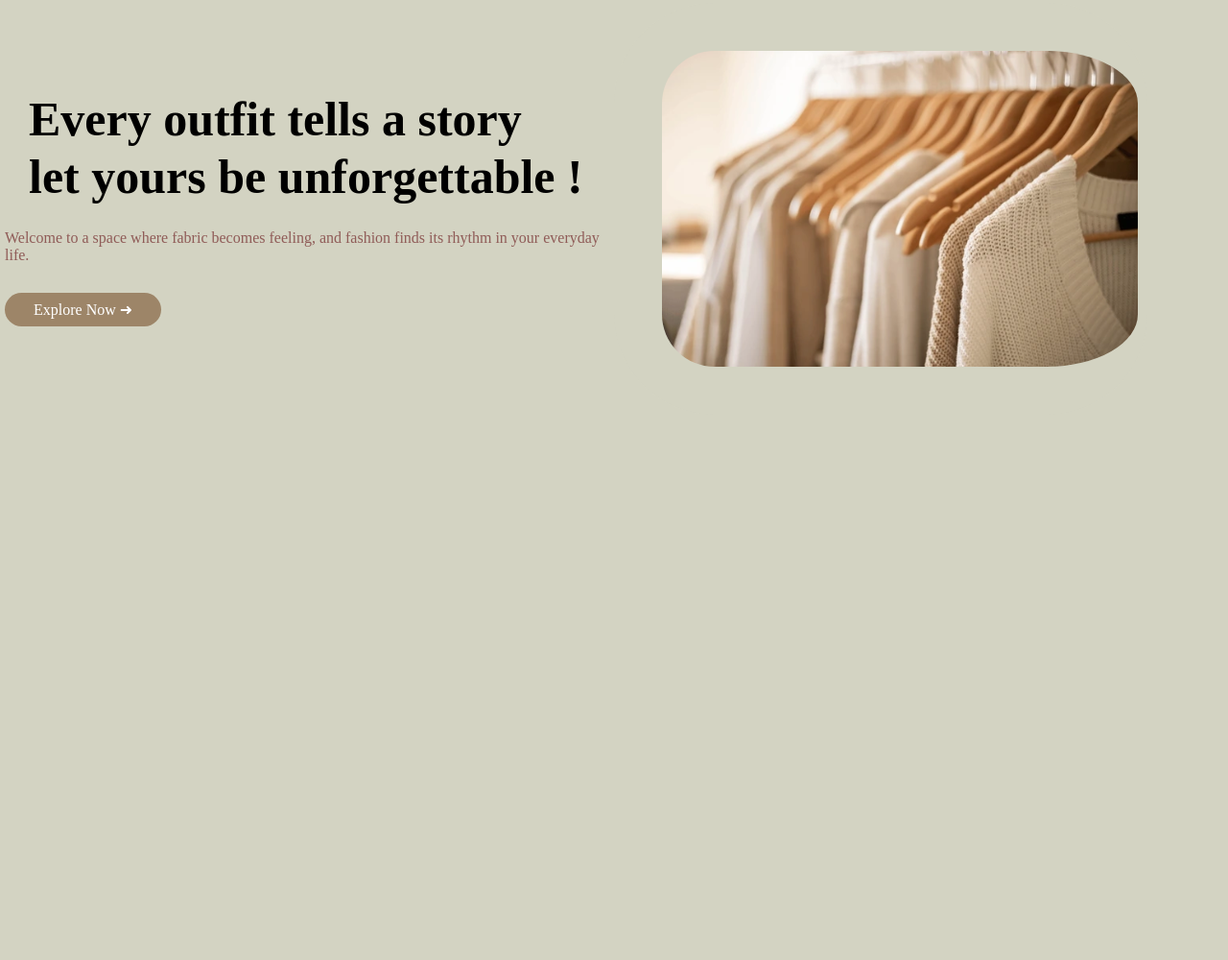
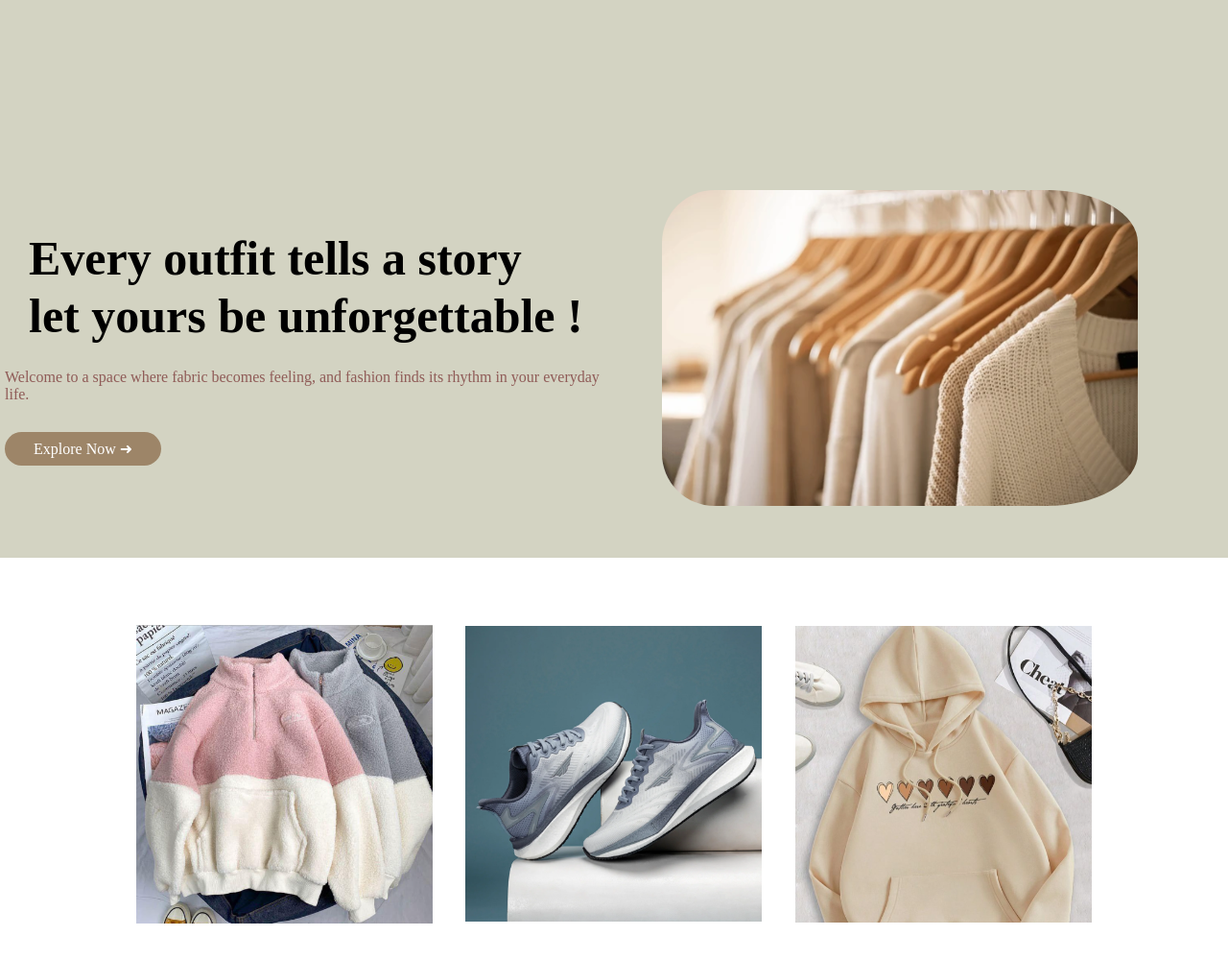
Before and after one commit to SURIYAPRAKASH0212/E-Commerce-Website, a plain HTML site: page index.html in a window 1280 px wide. Shown: the part 212-1212 px from the top of the page at 96% size. Before the commit the page ends 800 px from the top, so only its background shows below. Drawn offline with Linux system fonts and the light colour scheme.

Commit message:
create a new container

```diff
--- a/index.html
+++ b/index.html
@@ -40,5 +40,19 @@
         </div>
         </div>
     </div>
+<!--------featured categories----------->
+    <div class="categories">
+        <div class="small-container"><div class="row">
+            <div class="col-3">
+                <img src="img hoodie 1.png">
+            </div>
+            <div class="col-3">
+                <img src="img shoe 1.png">
+            </div>
+            <div class="col-3">
+                <img src="img hoodie 2.png">
+            </div>
+        </div></div>
+    </div>
 </body>
 </html>
--- a/style.css
+++ b/style.css
@@ -2,7 +2,6 @@
     margin: 0;
     padding: 0;
     box-sizing: border-box;
-    background-color:#d3d3c2;
 }
 body{
     font-family:roboto-uniquifier;
@@ -42,6 +41,7 @@ p{
     align-items: center;
     flex-wrap: wrap;
     justify-content: space-around;
+    nav-up: auto;
 }
 .col-2{
     flex-basis: 50%;
@@ -74,5 +74,22 @@ p{
     background: radial-gradient(#d3d3c2,#d3d3c2);
 }
 .header .row{
-    margin-top: 80px;
+    margin-top: 225px;
 }
+.categories{
+    margin: 70px 0;
+}
+.col-3{
+    flex-basis: 30%;
+    min-width: 250px;
+    margin-bottom: 30px;
+}
+.col-3 img{
+    width: 100%;
+}
+.small-container{
+    max-width: 1080px;
+    margin: auto;
+    padding-left: 25px;
+    padding-right: 25px;
+}
```
Also changed, not shown: img hoodie 1.png (added), img hoodie 2.png (added), img shoe 1.png (added), img shoe 2.png (added).
